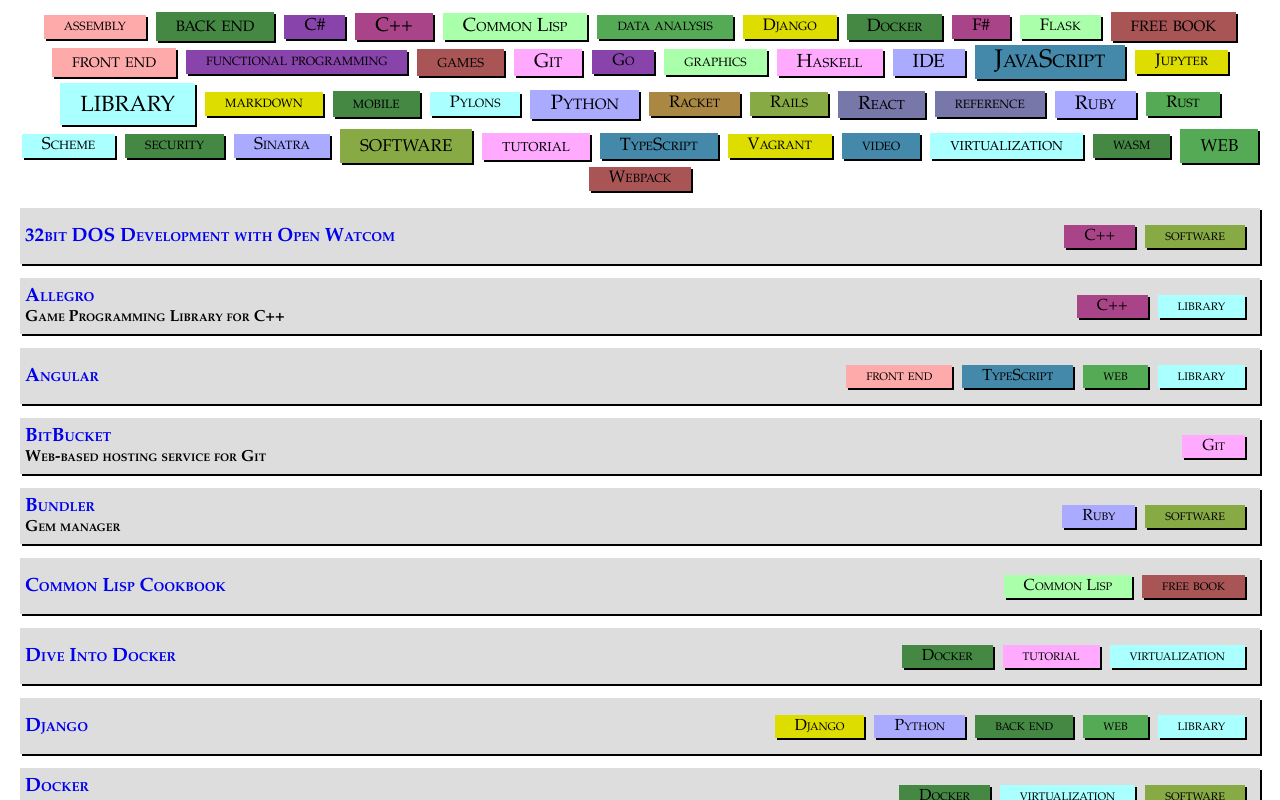
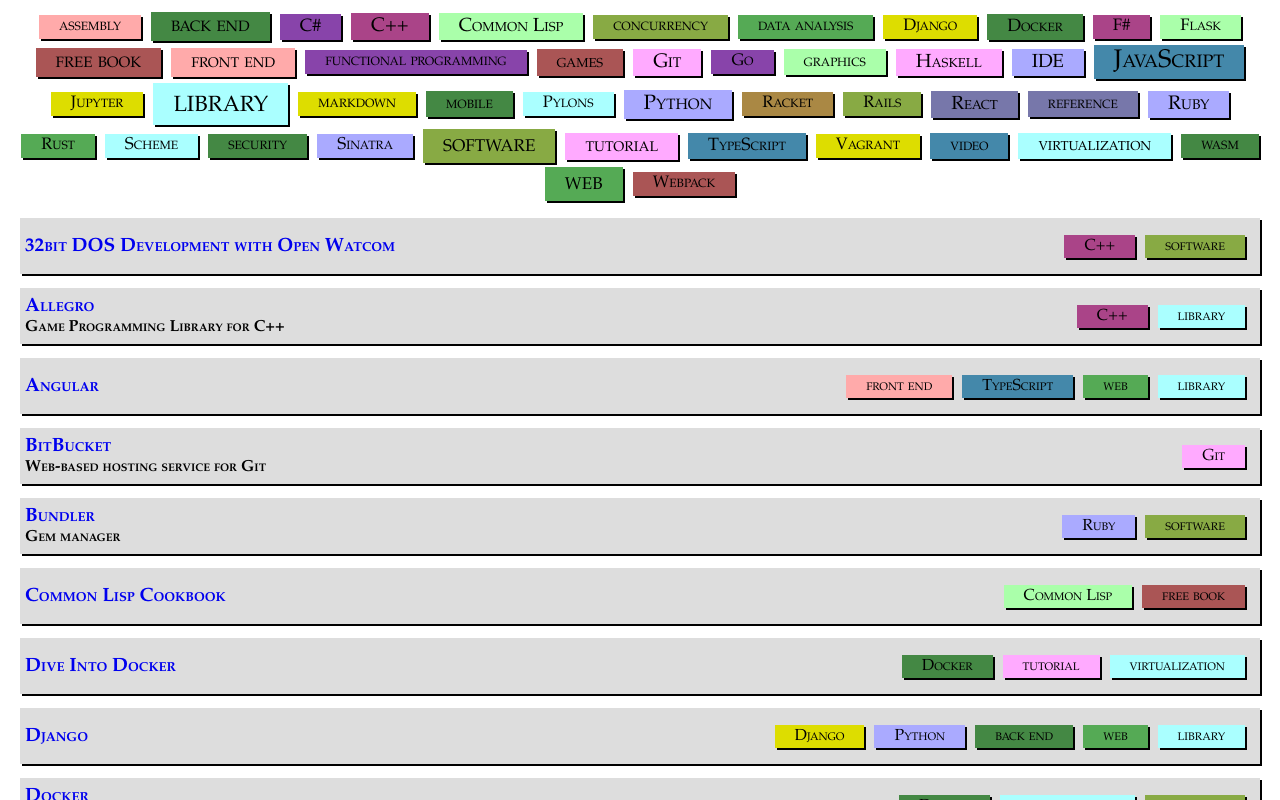
Before and after one commit to UCLeuvenLimburg/bookmarks, a React (Create React App) app: page / in a window 1280 px wide. Built offline with nearby package versions, Linux system fonts and the light colour scheme.

Commit message:
added deadlock empire bookmark

```diff
--- a/public/data.js
+++ b/public/data.js
@@ -405,5 +405,11 @@
             tags: ['Rust', `software`],
             description: `Performace oriented language`,
         },
+        {
+            label: "The Deadlock Empire",
+            url: "https://deadlockempire.github.io/",
+            tags: ['tutorial', 'concurrency', 'C#'],
+            description: `Tutorial on concurrency`,
+        },
     ].forEach(addBookmark);
 }
```
